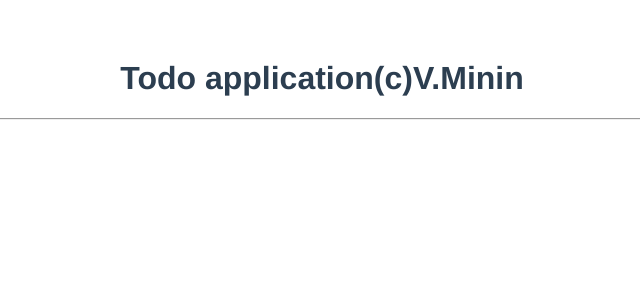
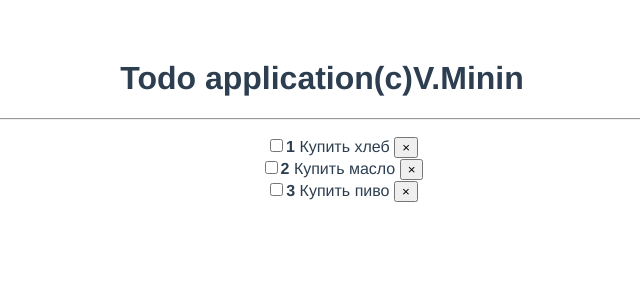
Before and after one commit to GlavS/vue-crash-course, a Vue app: page / in a window 1280 px wide. Shown: the top 300 px of the page, without its empty margins (318-958 px from the left). Built offline with nearby package versions, Linux system fonts and the light colour scheme.

Commit message:
Before styling

```diff
--- a/public/index.html
+++ b/public/index.html
@@ -1,6 +1,5 @@
 <!DOCTYPE html>
 <html lang="">
-
   <head>
     <meta charset="utf-8" />
     <meta http-equiv="X-UA-Compatible" content="IE=edge" />
@@ -13,5 +12,4 @@
     <div id="app"></div>
     <!-- built files will be auto injected -->
   </body>
-
 </html>
--- a/src/App.vue
+++ b/src/App.vue
@@ -1,14 +1,8 @@
 <template>
   <div id="app">
-<h1>Todo application(c)V.Minin</h1>
-<hr>
-
-
-
-
-
-
-
+    <h1>Todo application(c)V.Minin</h1>
+    <hr />
+    <TodoList v-bind:todos="todos" />
 
     <!--<img alt="Vue logo" src="./assets/logo.png">
     <HelloWorld msg="Welcome to Your Vue.js App"/>    was default -->
@@ -17,13 +11,24 @@
 
 <script>
 //import HelloWorld from './components/HelloWorld.vue' //was default
+import TodoList from "@/components/TodoList";
 
 export default {
-  name: 'App',
+  name: "App",
+  data() {
+    return {
+      todos: [
+        { id: 1, title: "Купить хлеб", completed: false },
+        { id: 2, title: "Купить масло", completed: false },
+        { id: 3, title: "Купить пиво", completed: false },
+      ],
+    };
+  },
   components: {
     //HelloWorld //was default
-  }
-}
+    TodoList,
+  },
+};
 </script>
 
 <style>
--- /dev/null
+++ b/src/components/TodoItem.vue
@@ -0,0 +1,21 @@
+<template>
+  <div>
+    <span>
+      <input type="checkbox" />
+      <strong>{{ todo.id }}</strong>
+      {{ todo.title }}
+    </span>
+    <button>&times;</button>
+  </div>
+</template>
+
+<script>
+export default {
+  props: {
+    todo: {
+      type: Object,
+      required: true,
+    },
+  },
+};
+</script>
--- a/src/components/TodoList.vue
+++ b/src/components/TodoList.vue
@@ -0,0 +1,18 @@
+<template>
+  <div>
+    <ul>
+      <TodoItem v-for="t in todos" v-bind:todo="t" v-bind:key="t.id" />
+    </ul>
+  </div>
+</template>
+
+
+<script>
+import TodoItem from "@/components/TodoItem";
+export default {
+  props: ["todos"],
+  components: {
+    TodoItem,
+  },
+};
+</script>
```
Lines whose indentation alone changed are shown as unchanged.
